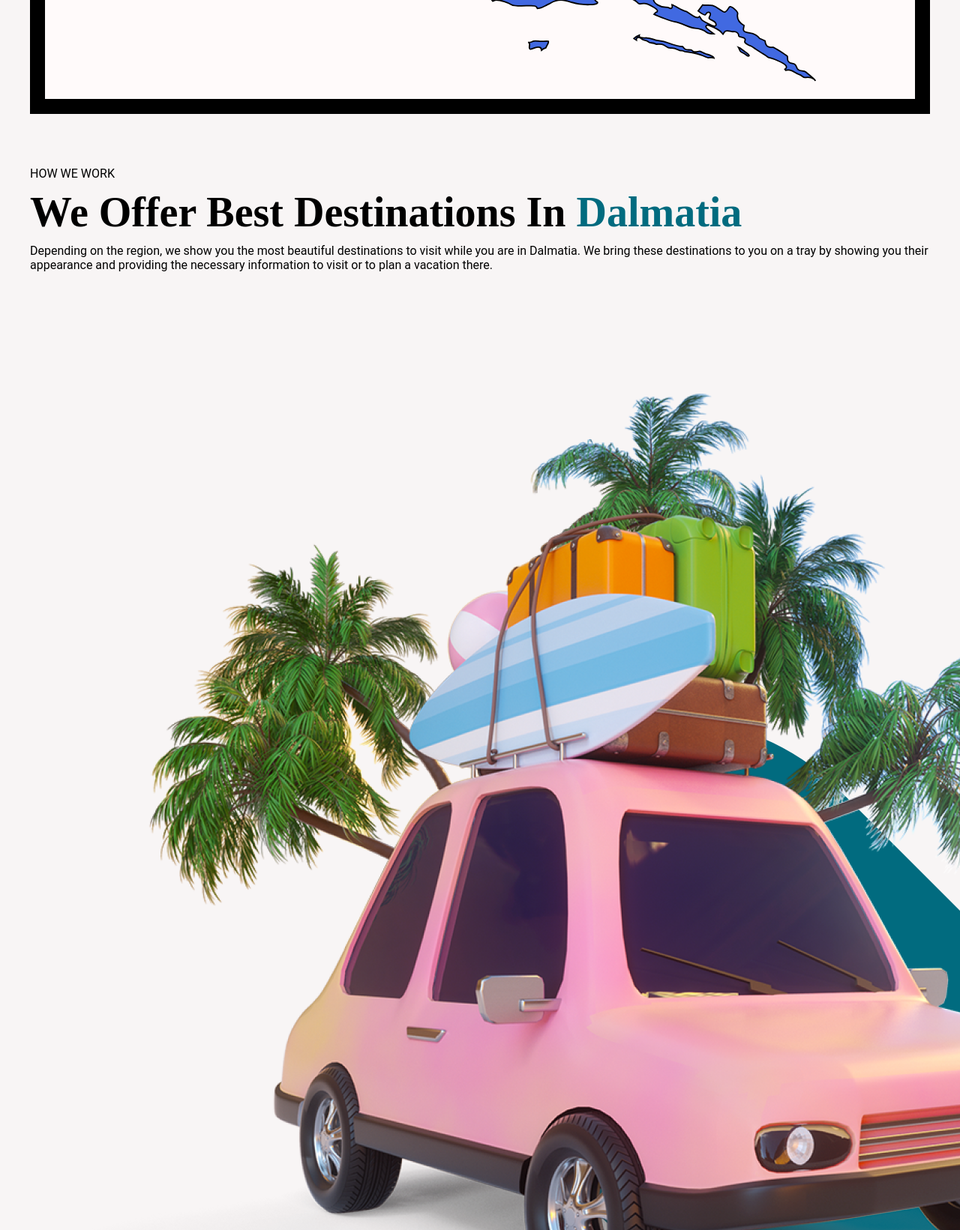
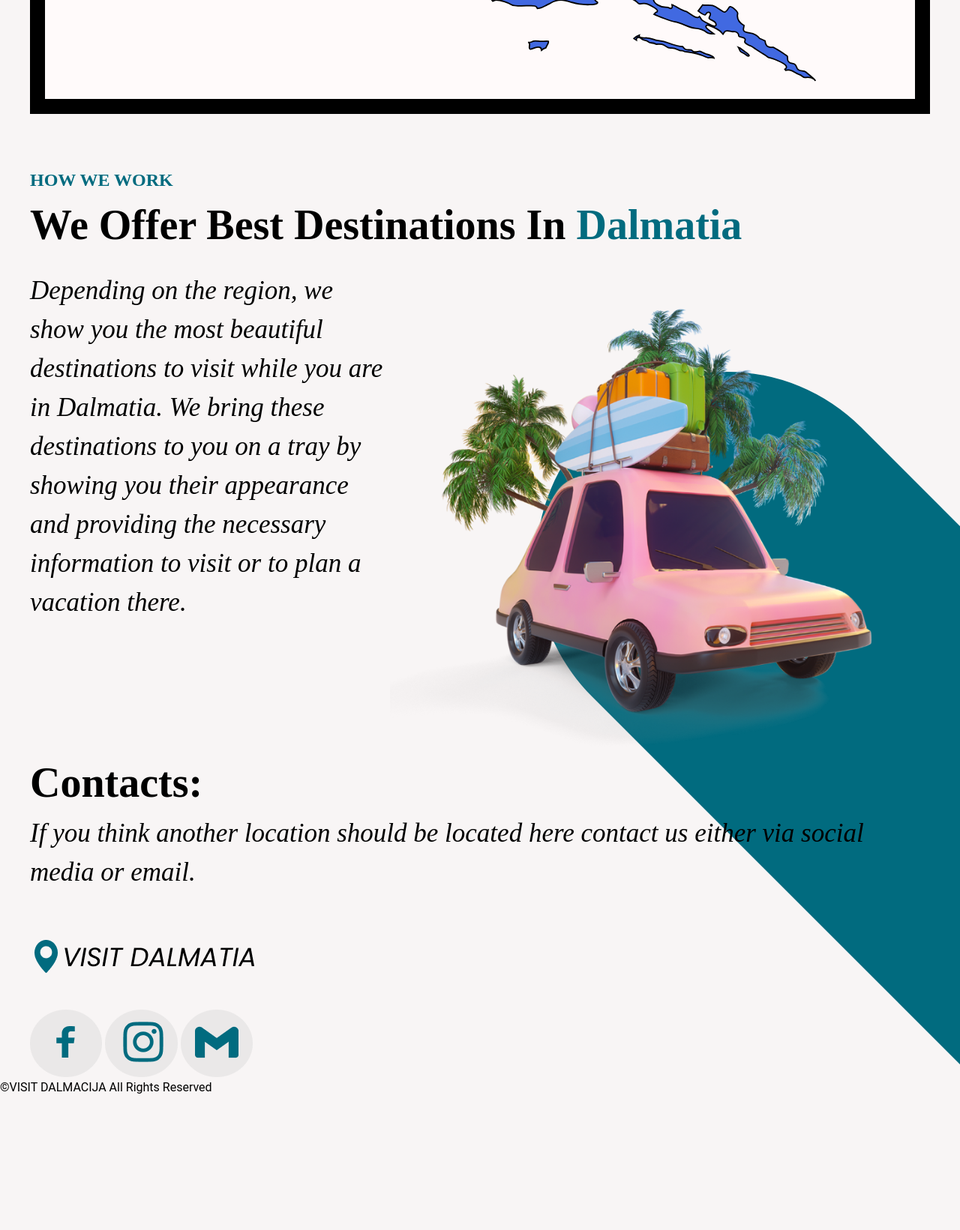
Before and after one commit to MihaelBaresic/VisitDalmatia, a PHP site: page /Home.html in a window 1280 px wide; the page is wider, and only the part inside the window is pictured. Shown: the part 1480-3121 px from the top of that part at 75% size. After the commit the page ends 2939 px from the top of that part, so only its background shows below. Run offline with PHP 8.4, Linux system fonts and the light colour scheme.

Commit message:
jos malo pa gotovo

```diff
--- a/Home.html
+++ b/Home.html
@@ -103,7 +103,7 @@
                     </svg>
             </div>
 
-            <p>
+            <p id="how">
                 HOW WE WORK
             </p>
             <h2>
@@ -121,7 +121,7 @@
             </div>
 
             <h2 id="sidro">Contacts:</h2>
-            <p>
+            <p id="con">
                 If you think another location should be located here contact us either via social media or email.
             </p>
 
--- a/Style/home_style.css
+++ b/Style/home_style.css
@@ -161,3 +161,55 @@
 .mapdiv :hover {
     fill:yellow;
 }
+
+#how {
+    font-family: "Poppins";
+    font-style: normal;
+    font-weight: bold;
+    font-size: 24px;
+    line-height: 36px;
+    color: #016B7F;
+}
+
+.about-content {
+    display: flex;
+    flex-direction: row;
+    justify-content: space-between;
+}
+
+.about-info {
+    width: 40%;
+}
+
+.about-info p {
+    margin-top: 20px;
+    font-family: "Poppins";
+    font-style: italic;
+    font-weight: normal;
+    font-size: 35px;
+    line-height: 52px;
+    color: #000000;
+    text-align:left ;
+}
+
+.about-image {
+    width: 60%;
+}
+
+.about-image img {
+    width: 100%;
+}
+
+#con {
+    font-family: "Poppins";
+    font-style: italic;
+    font-weight: normal;
+    font-size: 35px;
+    line-height: 52px;
+    color: #000000;
+    margin-bottom: 60px;
+}
+
+.social-icons {
+    margin-top: 40px;
+}
```
